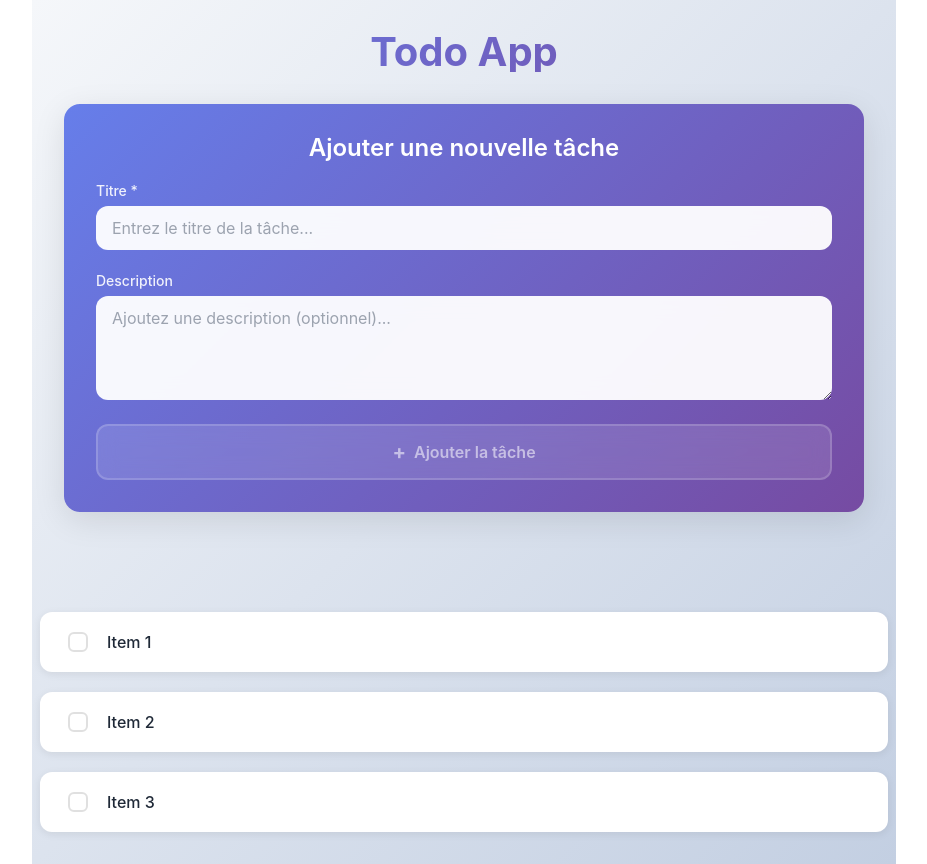
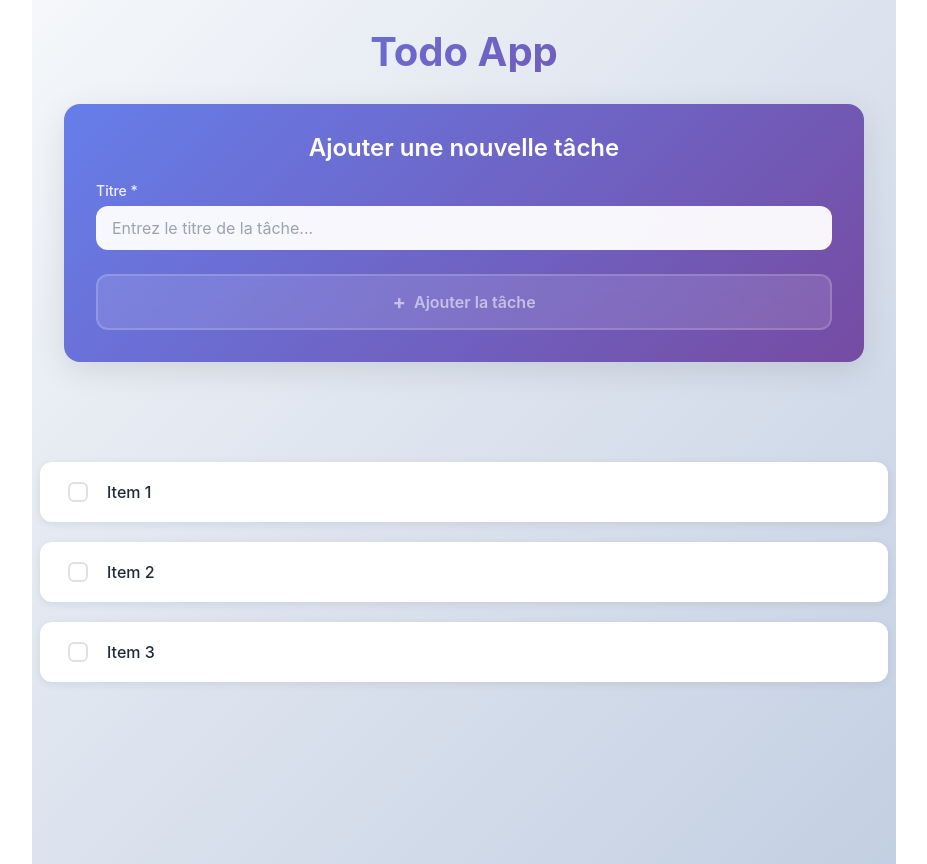
Before and after one commit to MDS-Dev-2023-2025/todo-app, a React (Create React App) app in the folder frontend/: page / in a window 1280 px wide. Shown: the whole page, without its empty margins (176-1103 px from the left). Built offline with nearby package versions, Linux system fonts and the light colour scheme.

Commit message:
delete description

```diff
--- a/frontend/src/components/TodoForm.tsx
+++ b/frontend/src/components/TodoForm.tsx
@@ -2,19 +2,17 @@ import React, { useState } from "react";
 import styles from "../styles/components/TodoForm.module.scss";
 
 type Props = {
-  onAddTodo: (title: string, description: string) => void;
+  onAddTodo: (title: string) => void;
 };
 
 const TodoForm = ({ onAddTodo }: Props) => {
   const [title, setTitle] = useState("");
-  const [description, setDescription] = useState("");
 
   const handleSubmit = (e: React.FormEvent) => {
     e.preventDefault();
     if (title.trim()) {
-      onAddTodo(title.trim(), description.trim());
+      onAddTodo(title.trim());
       setTitle("");
-      setDescription("");
     }
   };
 
@@ -37,20 +35,6 @@ const TodoForm = ({ onAddTodo }: Props) => {
           />
         </div>
 
-        <div className={styles.inputGroup}>
-          <label htmlFor="todo-description" className={styles.label}>
-            Description
-          </label>
-          <textarea
-            id="todo-description"
-            value={description}
-            onChange={(e) => setDescription(e.target.value)}
-            placeholder="Ajoutez une description (optionnel)..."
-            className={styles.textarea}
-            rows={3}
-          />
-        </div>
-
         <button
           type="submit"
           className={styles.submitButton}
--- a/frontend/src/models/RawTodoItem.tsx
+++ b/frontend/src/models/RawTodoItem.tsx
@@ -1,12 +1,10 @@
 class RawTodoItem {
   id: string;
   title: string;
-  description: string;
 
-  constructor(id: string, title: string, description: string) {
+  constructor(id: string, title: string) {
     this.id = id;
     this.title = title;
-    this.description = description;
   }
 }
 
--- a/frontend/src/pages/HomePage.tsx
+++ b/frontend/src/pages/HomePage.tsx
@@ -6,14 +6,14 @@ import RawTodoItem from "../models/RawTodoItem";
 
 const HomePage = () => {
   const [todos, setTodos] = useState([
-    new RawTodoItem("1", "Item 1", "Description item 1"),
-    new RawTodoItem("2", "Item 2", "Description item 2"),
-    new RawTodoItem("3", "Item 3", "Description item 3"),
+    new RawTodoItem("1", "Item 1"),
+    new RawTodoItem("2", "Item 2"),
+    new RawTodoItem("3", "Item 3"),
   ]);
 
-  const handleAddTodo = (title: string, description: string) => {
+  const handleAddTodo = (title: string) => {
     const newId = (todos.length + 1).toString();
-    const newTodo = new RawTodoItem(newId, title, description);
+    const newTodo = new RawTodoItem(newId, title);
     setTodos([...todos, newTodo]);
     fetch(`${process.env.REACT_APP_REQUEST_BASE}/`, {
       method: "POST",
```
